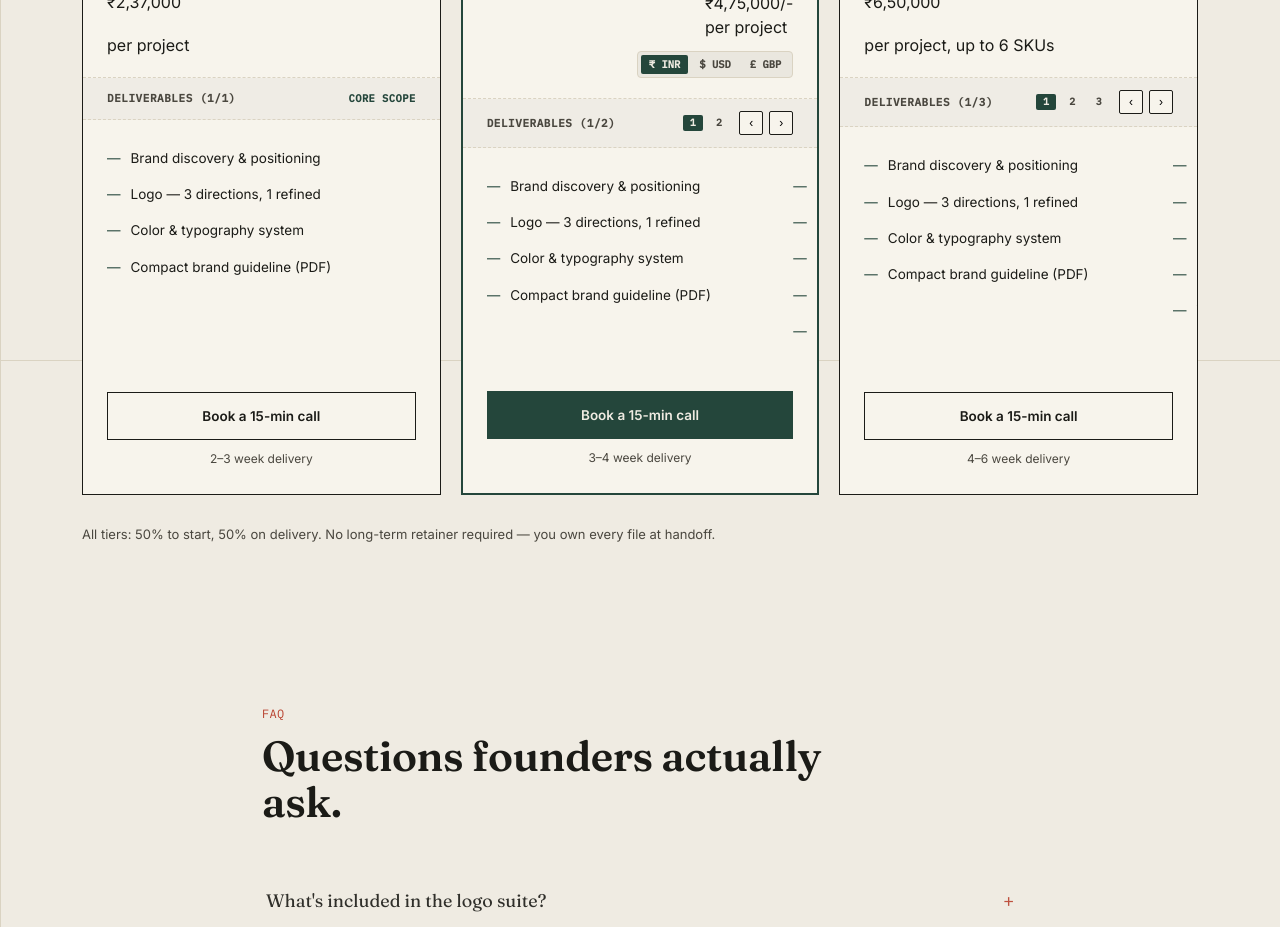
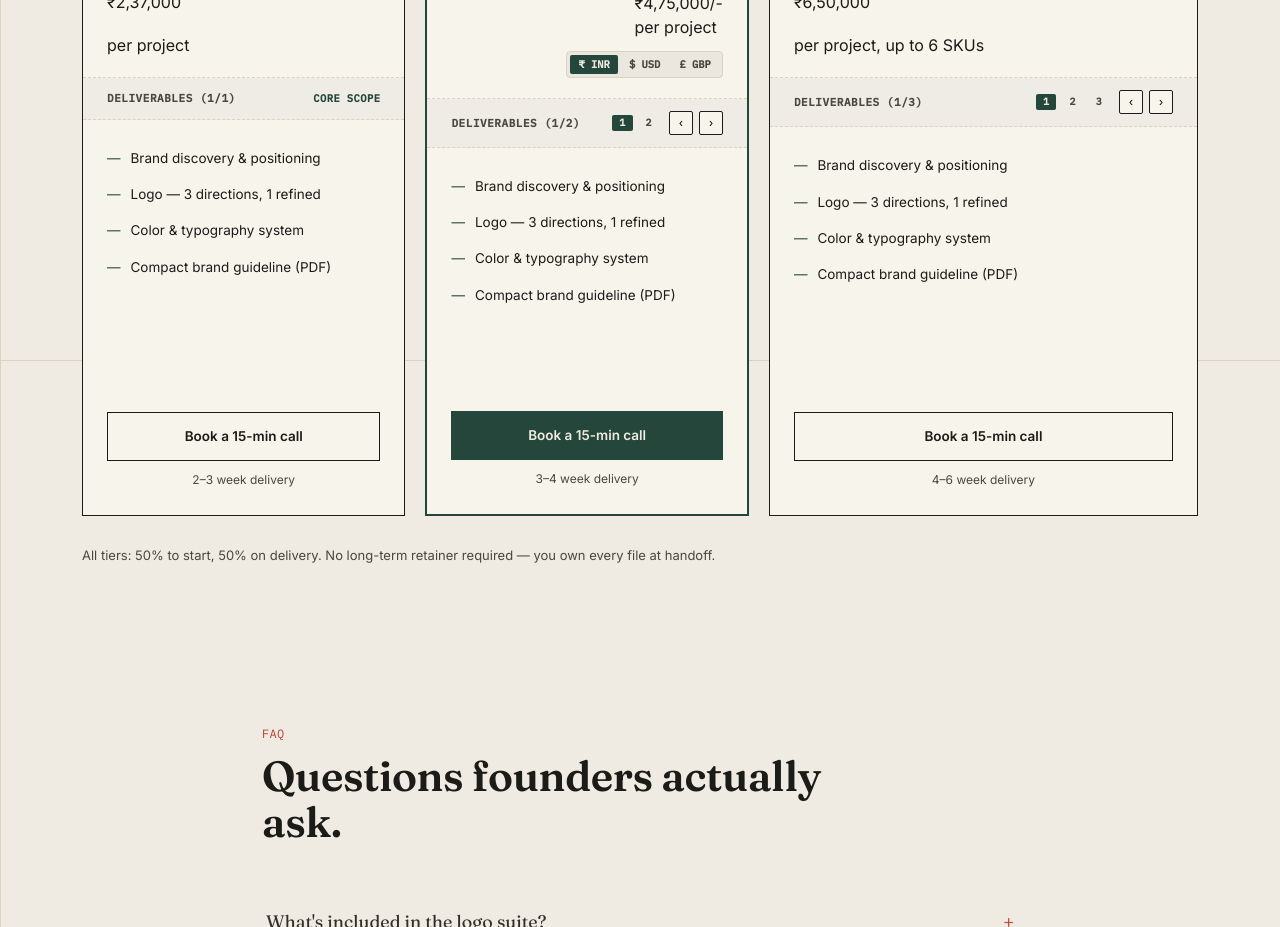
Before and after one commit to Vrundpatel153/drawingboard, a React (Vite) app in the folder react-app/: page /service/branding in a window 1280 px wide. Shown: the part 7640-8567 px from the top of the page. Built offline with nearby package versions, Linux system fonts and the light colour scheme; no server answers; a web font is replaced by a local one.

Commit message:
fix: remove parent slider padding so slide 2 dashes start outside card border with zero bleeding

```diff
--- a/react-app/src/pages/BrandingPage.jsx
+++ b/react-app/src/pages/BrandingPage.jsx
@@ -1447,9 +1447,9 @@ export default function BrandingPage() {
                   </div>
                 </div>
 
-                <div style={{ padding: '20px 24px', flex: 1, overflow: 'hidden' }}>
+                <div style={{ flex: 1, overflow: 'hidden', width: '100%' }}>
                   <div style={{ display: 'flex', transform: `translateX(-${growthSlide * 100}%)`, transition: 'transform 0.35s cubic-bezier(0.4, 0, 0.2, 1)', width: '100%' }}>
-                    <div style={{ width: '100%', flex: '0 0 100%', boxSizing: 'border-box', overflow: 'hidden' }}>
+                    <div style={{ width: '100%', flex: '0 0 100%', boxSizing: 'border-box', padding: '20px 24px' }}>
                       <ul className="bp-tier-list" style={{ padding: 0, margin: 0 }}>
                         <li>Brand discovery &amp; positioning</li>
                         <li>Logo — 3 directions, 1 refined</li>
@@ -1457,7 +1457,7 @@ export default function BrandingPage() {
                         <li>Compact brand guideline (PDF)</li>
                       </ul>
                     </div>
-                    <div style={{ width: '100%', flex: '0 0 100%', boxSizing: 'border-box', overflow: 'hidden' }}>
+                    <div style={{ width: '100%', flex: '0 0 100%', boxSizing: 'border-box', padding: '20px 24px' }}>
                       <ul className="bp-tier-list" style={{ padding: 0, margin: 0 }}>
                         <li>Everything in Foundation</li>
                         <li>Messaging pillars &amp; voice guide</li>
@@ -1536,9 +1536,9 @@ export default function BrandingPage() {
                   </div>
                 </div>
 
-                <div style={{ padding: '20px 24px', flex: 1, overflow: 'hidden' }}>
+                <div style={{ flex: 1, overflow: 'hidden', width: '100%' }}>
                   <div style={{ display: 'flex', transform: `translateX(-${scaleSlide * 100}%)`, transition: 'transform 0.35s cubic-bezier(0.4, 0, 0.2, 1)', width: '100%' }}>
-                    <div style={{ width: '100%', flex: '0 0 100%', boxSizing: 'border-box', overflow: 'hidden' }}>
+                    <div style={{ width: '100%', flex: '0 0 100%', boxSizing: 'border-box', padding: '20px 24px' }}>
                       <ul className="bp-tier-list" style={{ padding: 0, margin: 0 }}>
                         <li>Brand discovery &amp; positioning</li>
                         <li>Logo — 3 directions, 1 refined</li>
@@ -1546,7 +1546,8 @@ export default function BrandingPage() {
                         <li>Compact brand guideline (PDF)</li>
                       </ul>
                     </div>
-                    <div style={{ width: '100%', flex: '0 0 100%', boxSizing: 'border-box', overflow: 'hidden' }}>
+                    <div style={{ width: '100%', flex: '0 0 100%', boxSizing: 'border-box', padding: '20px 24px' }}>
+
                       <ul className="bp-tier-list" style={{ padding: 0, margin: 0 }}>
                         <li>Everything in Foundation</li>
                         <li>Messaging pillars &amp; voice guide</li>
@@ -1555,7 +1556,8 @@ export default function BrandingPage() {
                         <li>Website header &amp; banner kit</li>
                       </ul>
                     </div>
-                    <div style={{ width: '100%', flex: '0 0 100%', boxSizing: 'border-box', overflow: 'hidden' }}>
+                    <div style={{ width: '100%', flex: '0 0 100%', boxSizing: 'border-box', padding: '20px 24px' }}>
+
                       <ul className="bp-tier-list" style={{ padding: 0, margin: 0 }}>
                         <li>Everything in Full Brand System</li>
                         <li>Packaging design, up to 6 SKUs</li>
```
